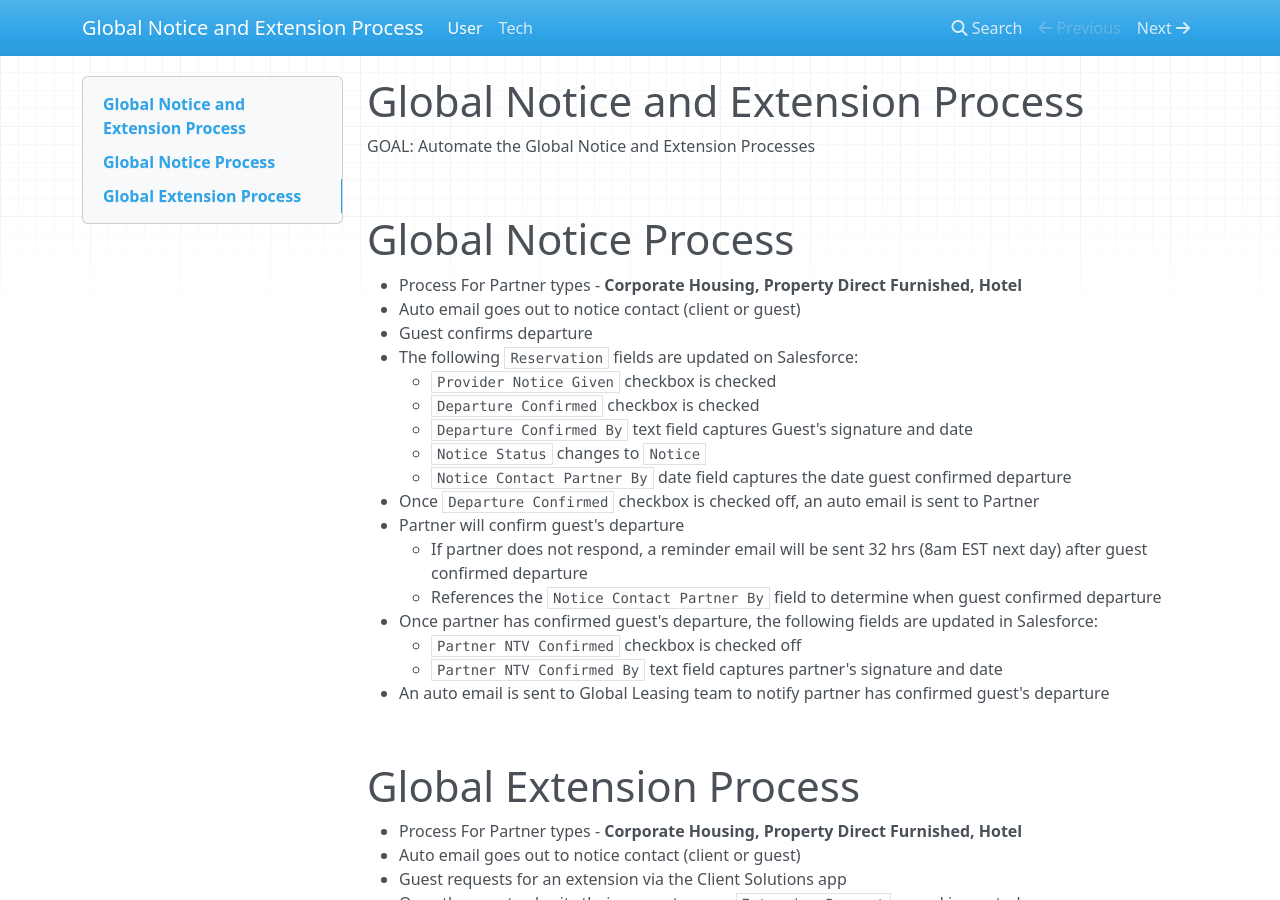
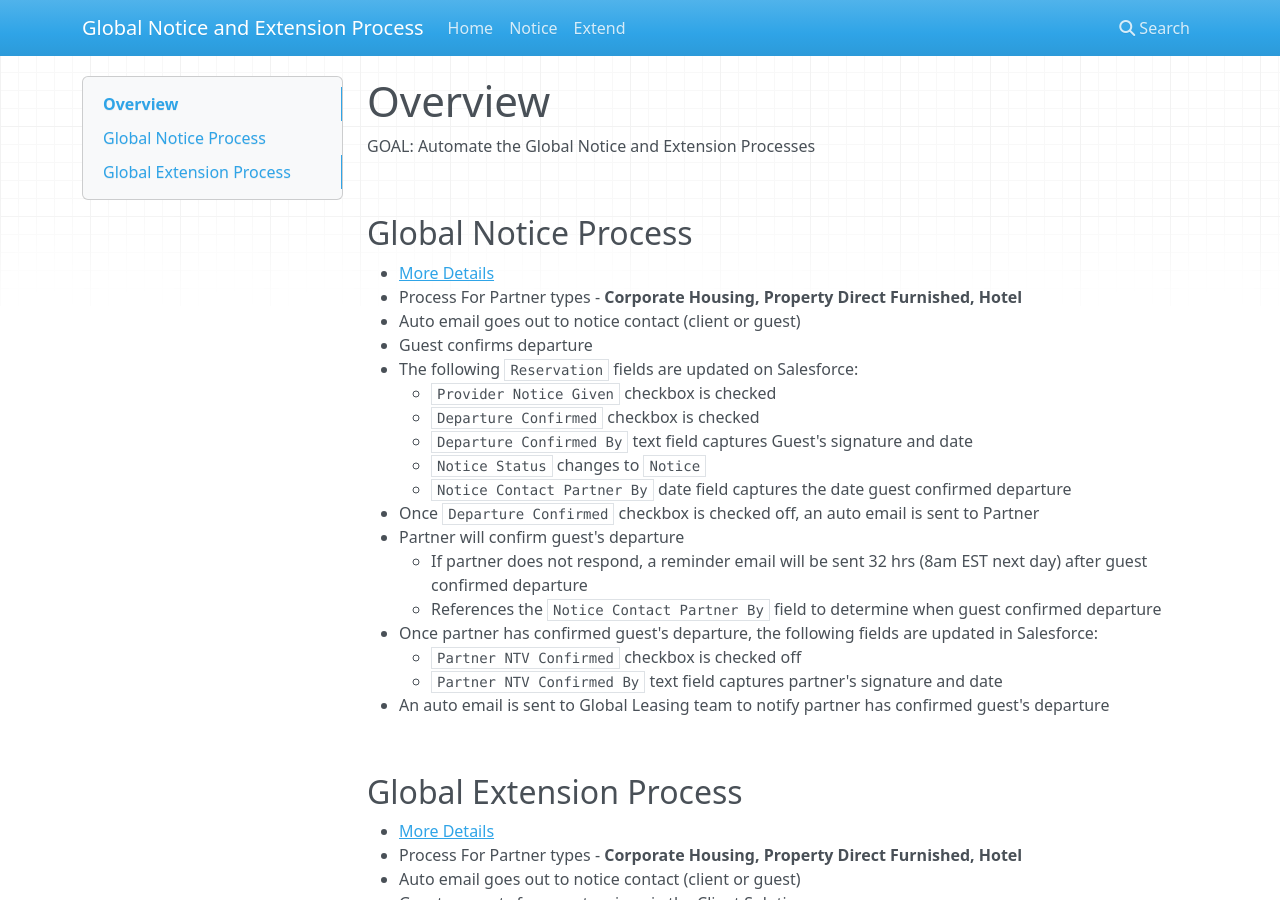
Before and after one commit to fq-bdirito/ntv-extension-process, an MkDocs documentation site: the page built from docs/index.md, in a window 1280 px wide and 900 px high. Built offline with MkDocs 1.6.1, drawn with Linux system fonts in a browser that asks for light colours; nearby versions of some CDN libraries.

Commit message:
finished user guide on notice process

```diff
--- a/docs/index.md
+++ b/docs/index.md
@@ -1,10 +1,11 @@
-# Global Notice and Extension Process
+# Overview
 
 GOAL: Automate the Global Notice and Extension Processes
 
 <br>
 
-# Global Notice Process
+## Global Notice Process
+* <a href="/notice" target="_blank">More Details</a>
 * Process For Partner types - **Corporate Housing, Property Direct Furnished, Hotel**
 * Auto email goes out to notice contact (client or guest)
 * Guest confirms departure
@@ -25,7 +26,8 @@
 
 <br>
 
-# Global Extension Process
+## Global Extension Process
+* <a href="/extend" target="_blank">More Details</a>
 * Process For Partner types - **Corporate Housing, Property Direct Furnished, Hotel**
 * Auto email goes out to notice contact (client or guest)
 * Guest requests for an extension via the Client Solutions app
--- a/mkdocs.yml
+++ b/mkdocs.yml
@@ -1,4 +1,5 @@
 site_name: Global Notice and Extension Process
 nav:
-  - User: index.md
-  - Tech: tech.md
+  - Home: user.md
+  - Notice: notice.md
+  - Extend: extend.md
```
Also changed, not shown: docs/extend.md (added, +1 -0 lines), docs/notice.md (added, +47 -0 lines), docs/tech.md (deleted, +0 -1 lines), docs/assets/global-departure.png (added), docs/assets/partner-departure.png (added), docs/assets/partner-unable-confirm.gif (added), 4 other files.
